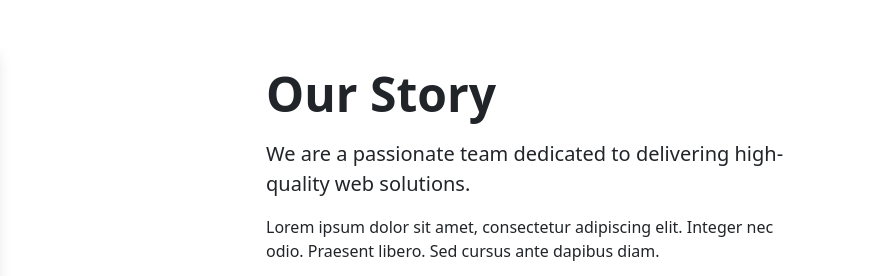
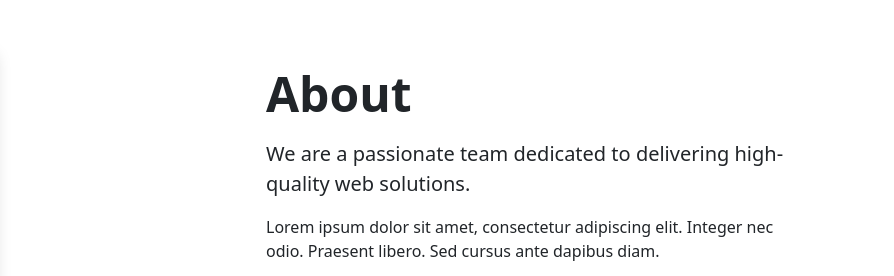
Before and after one commit to mesbaulrafi/nsda_govt_web, a plain HTML site: page index.html in a window 1280 px wide. Shown: the part 658-934 px from the top of the page, 386-1280 px from the left. Drawn offline with Linux system fonts and the light colour scheme.

Commit message:
about part

```diff
--- a/index.html
+++ b/index.html
@@ -188,7 +188,7 @@
           </div>
           <!-- Text Column -->
           <div class="col-md-6 lh-1 mt-4 mt-md-0">
-            <h2 class="display-5 fw-bold">Our Story</h2>
+            <h2 class="display-5 fw-bold">About</h2>
             <p class="lead lh-base my-3">
               We are a passionate team dedicated to delivering high-quality web
               solutions.
```
